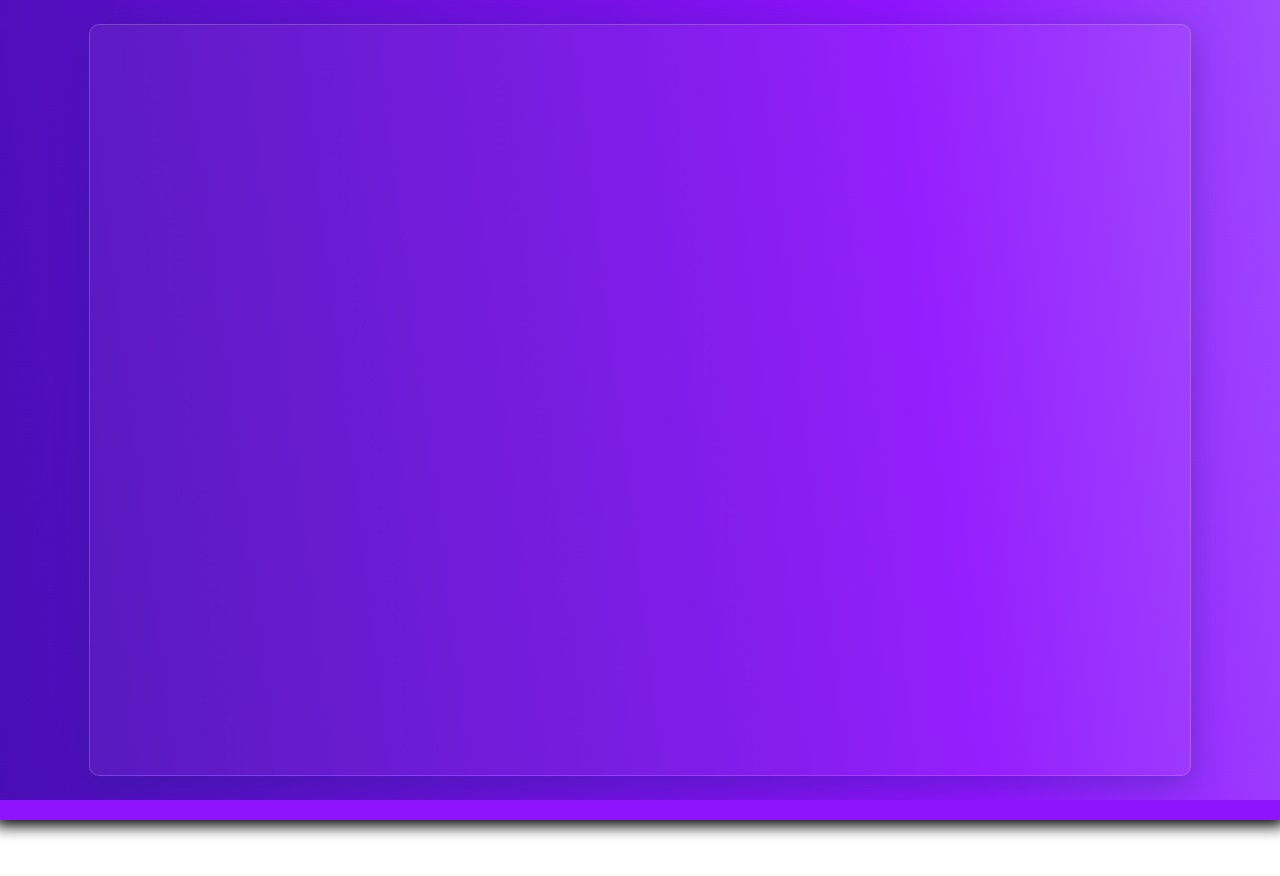
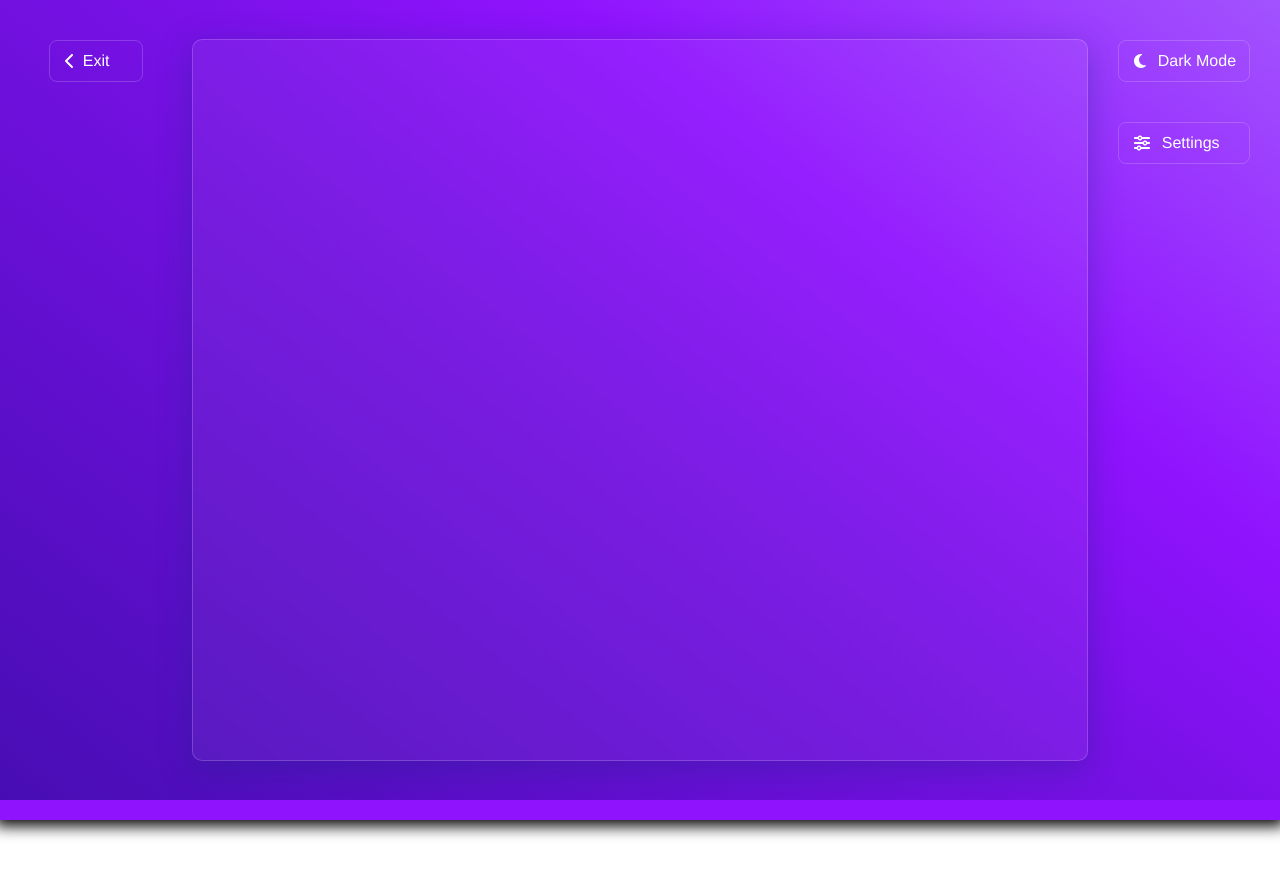
Before and after one commit to YacineSteeve/nova-voicebot-web, a Vue app in the folder client/: page /nova in a window 1280 px wide. Shown: the top 876 px of the page. Built offline with nearby package versions, Linux system fonts and the light colour scheme.

Commit message:
ui: add buttons to the nova view

```diff
--- a/client/package.json
+++ b/client/package.json
@@ -12,6 +12,11 @@
         "format": "yarn prettier --write src/ '!**/*.{vue}'"
     },
     "dependencies": {
+        "@fortawesome/fontawesome-svg-core": "^6.2.1",
+        "@fortawesome/free-brands-svg-icons": "^6.2.1",
+        "@fortawesome/free-regular-svg-icons": "^6.2.1",
+        "@fortawesome/free-solid-svg-icons": "^6.2.1",
+        "@fortawesome/vue-fontawesome": "^3.0.2",
         "@types/node": "^18.11.18",
         "@vitejs/plugin-vue": "^4.0.0",
         "vite": "^4.0.4",
--- a/client/src/App.vue
+++ b/client/src/App.vue
@@ -42,8 +42,13 @@ main {
         width: 150vw;
         height: 150vw;
         background: rgb(119, 17, 229);
-        background: linear-gradient(38deg, rgba(119, 17, 229, 1) 0%, rgba(178, 137, 255, 1) 7%, rgba(144, 19, 254, 1) 39%, rgba(119, 17, 229, 1) 50%, rgba(70, 13, 178, 1) 77%);
-        @include animate(rotation, 12s, linear, infinite);
+        background: linear-gradient(38deg,
+            rgba(119, 17, 229, 1) 5%,
+            rgba(178, 137, 255, 1) 10%,
+            rgba(144, 19, 254, 1) 40%,
+            rgba(119, 17, 229, 1) 50%,
+            rgba(70, 13, 178, 1) 77%);
+        @include animate(rotation, 10s, linear, infinite);
     }
 
     @include keyframes(rotation) {
@@ -56,7 +61,6 @@ main {
     }
 }
 
-
 .main-scroll-overflow {
     position: sticky;
     top: 0;
--- /dev/null
+++ b/client/src/components/ButtonWithIcon.vue
@@ -0,0 +1,48 @@
+<script setup
+        lang="ts">
+    interface ButtonWithIconProps {
+        icon: string;
+        width: string;
+    }
+
+    const props = defineProps<ButtonWithIconProps>();
+</script>
+
+<template>
+    <div class="button">
+        <font-awesome-icon :icon="props.icon"></font-awesome-icon>
+        <p>
+            <slot></slot>
+        </p>
+    </div>
+</template>
+
+<style scoped
+       lang="scss">
+.button {
+    cursor: pointer;
+    display: flex;
+    align-items: center;
+    justify-content: flex-start;
+    width: v-bind('props.width');
+    min-width: fit-content;
+    height: 40px;
+    padding-left: 8%;
+    border-radius: 8px;
+    border: 1px solid rgba(255, 255, 255, 0.18);
+
+    p {
+        flex: 1;
+        min-width: fit-content;
+        height: fit-content;
+        margin-left: 10%;
+    }
+}
+
+.button:hover {
+    background: rgba(255, 255, 255, 0.05);
+    box-shadow: 0 8px 32px 0 rgba(31, 38, 135, 0.37);
+    backdrop-filter: blur(1px);
+    -webkit-backdrop-filter: blur(1px);
+}
+</style>
--- /dev/null
+++ b/client/src/lib/font-awesome-icons.ts
@@ -0,0 +1,16 @@
+import {
+    faChevronLeft,
+    faMoon,
+    faSliders
+} from '@fortawesome/free-solid-svg-icons';
+import {
+    faSun
+} from '@fortawesome/free-regular-svg-icons';
+import { library } from '@fortawesome/fontawesome-svg-core';
+
+library.add({
+    faChevronLeft,
+    faMoon,
+    faSliders,
+    faSun
+});
--- a/client/src/main.ts
+++ b/client/src/main.ts
@@ -1,5 +1,10 @@
 import { createApp } from 'vue';
 import App from './App.vue';
 import router from './router';
+import { FontAwesomeIcon } from '@fortawesome/vue-fontawesome';
+import '@/lib/font-awesome-icons';
 
-createApp(App).use(router).mount('#app');
+createApp(App)
+    .use(router)
+    .component('font-awesome-icon', FontAwesomeIcon)
+    .mount('#app');
--- a/client/src/views/NovaView.vue
+++ b/client/src/views/NovaView.vue
@@ -1,17 +1,56 @@
 <script setup
         lang="ts">
+    import ButtonWithIcon from '@/components/ButtonWithIcon.vue';
 </script>
 
 <template>
     <div class="nova-view">
+        <div class="button-section left">
+            <ButtonWithIcon icon="fa-solid fa-chevron-left"
+                            width="40%">
+                Exit
+            </ButtonWithIcon>
+        </div>
+        <div class="glass-card">
+
+        </div>
+        <div class="button-section right">
+            <ButtonWithIcon icon="fa-solid fa-moon"
+                            width="60%">
+                Dark Mode
+            </ButtonWithIcon>
+            <ButtonWithIcon icon="fa-solid fa-sliders"
+                            width="60%">
+                Settings
+            </ButtonWithIcon>
+        </div>
     </div>
 </template>
 
 <style scoped
        lang="scss">
+
+$view-height: calc(100vh - 10vh);
+
 .nova-view {
-    width: 1100px;
-    height: calc(100vh - 50px);
+    display: flex;
+    align-items: center;
+    width: 100%;
+    height: 100vh;
+
+    .button-section {
+        display: flex;
+        flex-direction: column;
+        justify-content: flex-start;
+        gap: 5vh;
+        align-items: center;
+        width: 15%;
+        height: $view-height;
+    }
+
+    .glass-card {
+        width: 70%;
+        height: $view-height;
         background: rgba(255, 255, 255, 0.05);
         box-shadow: 0 8px 32px 0 rgba(31, 38, 135, 0.37);
         backdrop-filter: blur(1px);
@@ -19,4 +58,5 @@
         border-radius: 10px;
         border: 1px solid rgba(255, 255, 255, 0.18);
     }
+}
 </style>
```
Also changed, not shown: 1 other file (tests, documents, lock files or other folders). Lines whose indentation alone changed are shown as unchanged.
